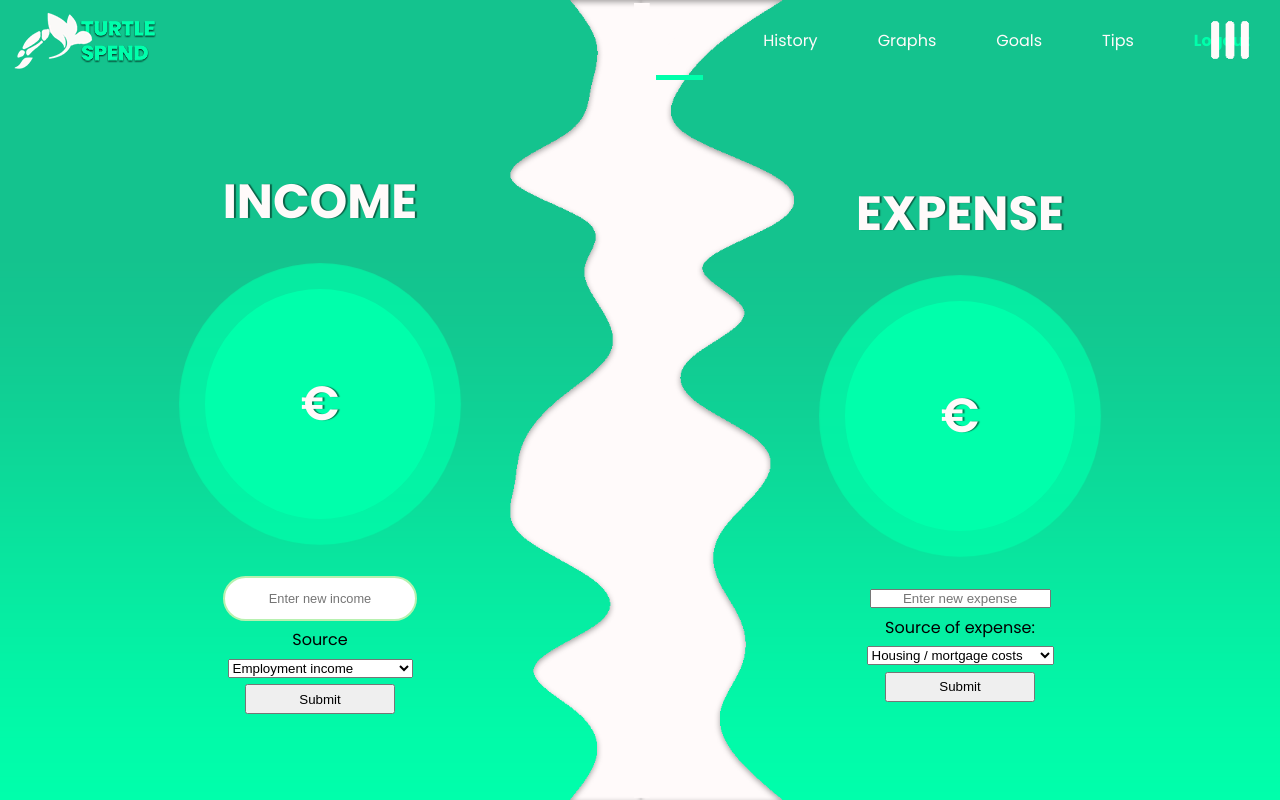
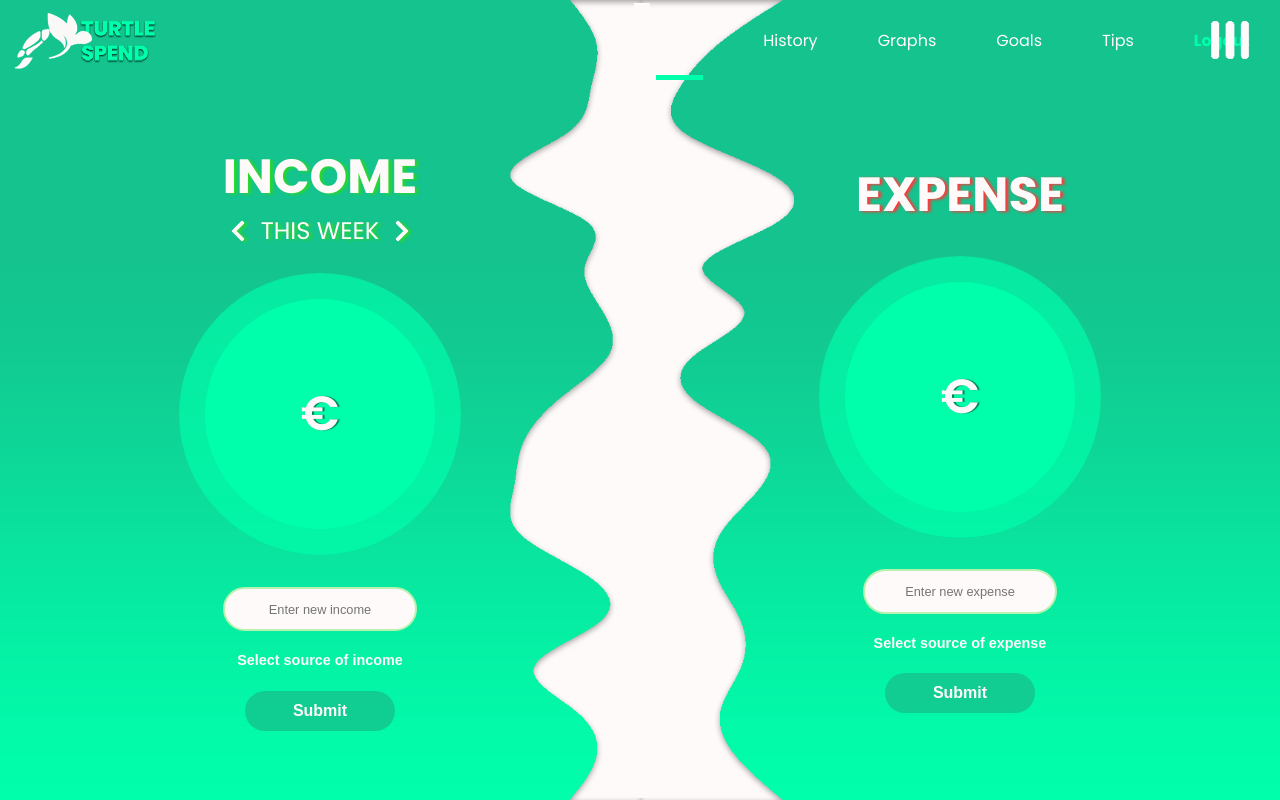
Before and after one commit to AlanWes/Budget-Managment-App, a Django app: template src_projects/Project_Budget/templates/home.html in a window 1280 px wide. Run offline with Django 4.2, Linux system fonts and the light colour scheme; the template is opened without the code that fills it, so the values that code supplies are empty.

Commit message:
trying to add time system to home view

```diff
--- a/src_projects/Project_Budget/static/css/home.css
+++ b/src_projects/Project_Budget/static/css/home.css
@@ -124,6 +124,22 @@ input[type=number]::-webkit-outer-spin-button {
   background: transparent;
 }
 
+.income-section button {
+  width: 150px;
+  height: 40px;
+  font-size: 1em;
+  font-weight: 600;
+  color: rgb(255,250,250);
+  border: none;
+  border-radius: 2em;
+  background-color: rgb(20, 195, 142, 0.8);
+  margin: 0.5em;
+}
+
+.income-section button:hover {
+  background-color: rgb(20, 195, 142, 1);
+}
+
 .income-section form {
   display: flex;
   flex-direction: column;
@@ -136,6 +152,7 @@ input[type=number]::-webkit-outer-spin-button {
   padding: 1em;
   border-radius: 2em;
   border: 2px solid rgb(184, 241, 176);
+  background-color: rgb(255,250,250);
   font-size: 0.8em;
   z-index: 2;
 }
@@ -144,16 +161,8 @@ input[type=number]::-webkit-outer-spin-button {
   outline: none;
 }
 
-.income-section form label {
-}
-
 .income-section form select {
   margin: 0.5em;
-}
-
-.income-section form button {
-  width: 150px;
-  height: 30px;
 }
 
 .income-section form .income-how {
@@ -204,7 +213,13 @@ input[type=number]::-webkit-outer-spin-button {
 .income-section .income-title {
   color: rgb(255,250,250);
   font-size: 1.5em;
-  text-shadow: 2px 0px 1px rgb(0,0,0, 0.5);
+  text-shadow: 3px 1px 3px rgb(45,215,41);
+}
+
+.income-section .time-range {
+  display: flex;
+  justify-content: space-around;
+  align-items: center;
 }
 
 /* SPEND SECTION */
@@ -228,18 +243,36 @@ input[type=number]::-webkit-outer-spin-button {
 .spend-section form input {
   margin: 0.5em;
   text-align: center;
+  padding: 1em;
+  border-radius: 2em;
+  border: 2px solid rgb(184, 241, 176);
+  background-color: rgb(255,250,250);
+  font-size: 0.8em;
+  z-index: 2;
 }
 
-.income-section form label {
+.spend-section form input:focus {
+  outline: none;
 }
 
 .spend-section form select {
   margin: 0.5em;
 }
 
-.spend-section form button {
+.spend-section button {
   width: 150px;
-  height: 30px;
+  height: 40px;
+  font-size: 1em;
+  font-weight: 600;
+  color: rgb(255,250,250);
+  border: none;
+  border-radius: 2em;
+  background-color: rgb(20, 195, 142, 0.8);
+  margin: 0.5em;
+}
+
+.spend-section button:hover {
+  background-color: rgb(20, 195, 142, 1);
 }
 
 .spend-section form .spend-how {
@@ -290,7 +323,36 @@ input[type=number]::-webkit-outer-spin-button {
 .spend-section .spend-title {
   color: rgb(255,250,250);
   font-size: 1.5em;
-  text-shadow: 2px 0px 1px rgb(0,0,0, 0.5);
+  text-shadow: 3px 1px 3px rgb(255,56,56);
+}
+
+/* SOURCE SELECT */
+
+.source-select {
+  color: rgb(255,250,250);
+  text-align: center;
+  font-weight: 700;
+  font-size: 0.9em;
+  appearance: none;
+  border: none;
+  background-color: transparent;
+  padding: 0.5em 1em;
+  width: 80%;
+  cursor: pointer;
+}
+
+.source-select:focus {
+  outline: none;
+  box-shadow: none;
+}
+
+.source-select:hover {
+  color: rgb(255,250,250, 0.85);
+}
+
+.source-select option {
+  color: rgb(0,0,0);
+  background-color: rgb(255,250,250);
 }
 
 /* MEDIA */
--- a/src_projects/Project_Budget/static/js/home.js
+++ b/src_projects/Project_Budget/static/js/home.js
@@ -8,3 +8,19 @@ const navLinks = document.querySelector(".nav-links")
 menubtn.addEventListener('click',()=>{
 navLinks.classList.toggle('mobile-menu')
 })
+
+///CHANGE MONEY DISPLAY
+
+var timeRanges = ["THIS WEEK", "THIS MONTH", "THIS YEAR"];
+var rangeIndex = 0;
+var rangeSpan = document.querySelector(".time-range span");
+
+document.querySelector(".time-range i:first-child").addEventListener("click", function() {
+    rangeIndex = (rangeIndex > 0) ? rangeIndex - 1 : timeRanges.length - 1;
+    rangeSpan.innerText = timeRanges[rangeIndex];
+});
+
+document.querySelector(".time-range i:last-child").addEventListener("click", function() {
+    rangeIndex = (rangeIndex < timeRanges.length - 1) ? rangeIndex + 1 : 0;
+    rangeSpan.innerText = timeRanges[rangeIndex];
+});
--- a/src_projects/Project_Budget/templates/home.html
+++ b/src_projects/Project_Budget/templates/home.html
@@ -7,6 +7,7 @@
     <meta http-equiv="X-UA-Compatible" content="IE=edge">
     <meta name="viewport" content="width=device-width, initial-scale=1.0">
     <link rel="stylesheet" type="text/css" href="{% static 'css/home.css' %}">
+    <link rel="stylesheet" href="https://cdnjs.cloudflare.com/ajax/libs/font-awesome/5.15.3/css/all.min.css" integrity="sha512-...some long hash code..." crossorigin="anonymous" />
 </head>
 <body>
     <div class="container">
@@ -30,6 +31,12 @@
                     {% csrf_token %}
                     <div class="income-title">
                         <h1>INCOME</h1>
+                        <input type="hidden" name="time_range" value="{{ time_range }}">
+                        <div class="time-range">
+                            <i class="fa fa-chevron-left"></i>
+                            <span>THIS WEEK</span>
+                            <i class="fa fa-chevron-right"></i>
+                        </div>
                     </div>
                     <div class="income-how">
                         <h1>{{ money }}€</h1>
@@ -37,8 +44,8 @@
                         <div class="circle-grow"></div>
                     </div>
                     <input type="number" step="0.01" name="new_income" placeholder="Enter new income" required>
-                    <label for="source-income">Source</label>
-                    <select name="source-income">
+                    <select name="source-income" class="source-select" required>
+                        <option value="" selected disabled hidden>Select source of income</option>
                         <option value="employment">Employment income</option>
                         <option value="business">Business income</option>
                         <option value="rental">Rental income</option>
@@ -46,6 +53,7 @@
                         <option value="social_security">Social security benefits</option>
                         <option value="intellectual">Intellectual property income</option>
                         <option value="e_commerce">E-commerce revenue</option>
+                        <option value="e_commerce">Other incomes</option>
                     </select>
                     <button>Submit</button>
                 </form>
@@ -62,8 +70,8 @@
                         <div class="circle-grow"></div>
                     </div>
                     <input type="number" step="0.01" name="new_expense" placeholder="Enter new expense" required>
-                    <label for="source-expense">Source of expense:</label>
-                    <select name="source-expense">
+                    <select name="source-expense" class="source-select" required>
+                        <option value="" selected disabled hidden>Select source of expense</option>
                         <option value="house">Housing / mortgage costs</option>
                         <option value="food">Food / groceries</option>
                         <option value="clothes">Clothing / footwear</option>
```
Also changed, not shown: src_projects/Project_Budget/chart.png.
